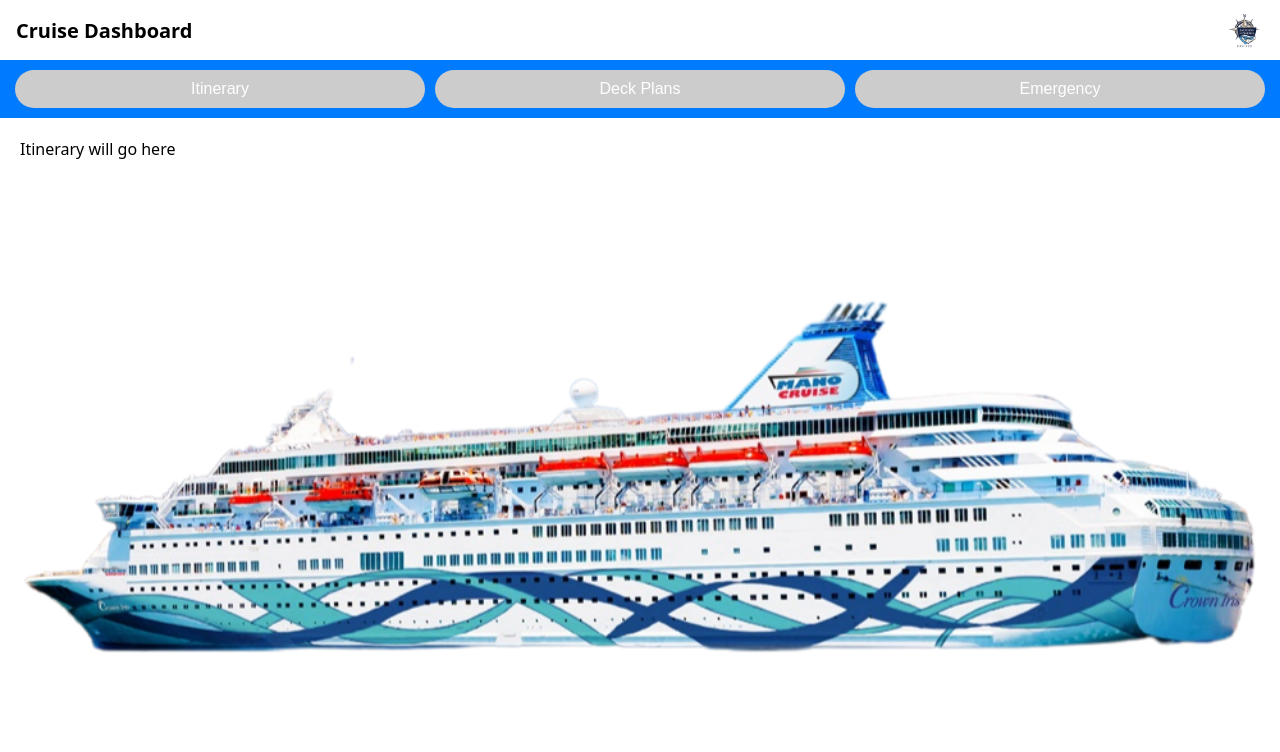
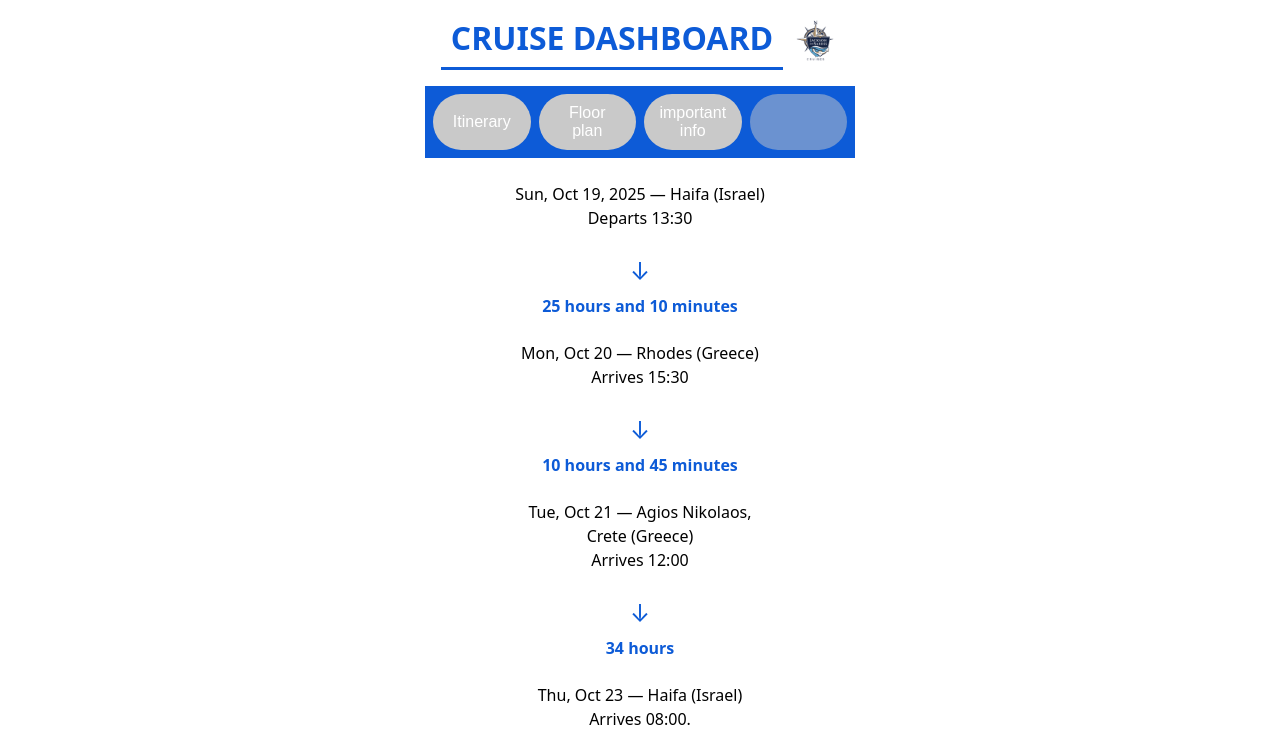
Before and after one commit to Osintsecrets/web, a plain HTML site: page index.html in a window 1280 px wide. Shown: the top 752 px of the page. Drawn offline with Linux system fonts and the light colour scheme.

Commit message:
feat: implement exact mock layout (title+logo, blue pill bar, vertical itinerary, full-width ship); bump SW cache

```diff
--- a/app.js
+++ b/app.js
@@ -1,18 +1,10 @@
 document.addEventListener('DOMContentLoaded', () => {
-  const buttons = document.querySelectorAll('.nav-button');
-  const sections = document.querySelectorAll('.section');
+  const pills = document.querySelectorAll('.nav-button');
 
-  buttons.forEach(button => {
-    button.addEventListener('click', () => {
-      const target = button.getAttribute('data-target');
-
-      sections.forEach(section => {
-        if (section.id === target) {
-          section.classList.add('active');
-        } else {
-          section.classList.remove('active');
-        }
-      });
+  pills.forEach(pill => {
+    pill.addEventListener('click', (event) => {
+      event.preventDefault();
+      // TODO: implement navigation when sections are available
     });
   });
 });
--- a/index.html
+++ b/index.html
@@ -8,23 +8,46 @@
   <link rel="stylesheet" href="styles.css">
 </head>
 <body>
-  <header class="header">
-    <h1>Cruise Dashboard</h1>
-    <img src="assets/images/logo.png" alt="Cruise Logo" class="logo">
-  </header>
-  <nav class="nav-bar">
-    <button class="nav-button" data-target="itinerary">Itinerary</button>
-    <button class="nav-button" data-target="decks">Deck Plans</button>
-    <button class="nav-button" data-target="emergency">Emergency</button>
-  </nav>
-  <main class="main-content">
-    <section id="itinerary" class="section active">Itinerary will go here</section>
-    <section id="decks" class="section">Deck plans will go here</section>
-    <section id="emergency" class="section">Emergency contacts will go here</section>
-  </main>
-  <footer class="footer">
-    <img src="assets/images/ship.png" alt="Ship" class="footer-image">
-  </footer>
+  <div class="container">
+    <header class="header">
+      <h1>CRUISE DASHBOARD</h1>
+      <img src="assets/images/logo.png" alt="Cruise Logo" class="logo">
+    </header>
+    <nav class="nav-bar">
+      <button class="nav-button">Itinerary</button>
+      <button class="nav-button">Floor plan</button>
+      <button class="nav-button">important info</button>
+      <button class="nav-button pill--disabled" aria-disabled="true"></button>
+    </nav>
+    <section id="timeline" class="timeline">
+      <ul class="timeline-list">
+        <li class="event">
+          Sun, Oct 19, 2025 — Haifa (Israel)<br>
+          Departs 13:30
+        </li>
+        <li class="arrow">↓</li>
+        <li class="duration">25 hours and 10 minutes</li>
+        <li class="event">
+          Mon, Oct 20 — Rhodes (Greece)<br>
+          Arrives 15:30
+        </li>
+        <li class="arrow">↓</li>
+        <li class="duration">10 hours and 45 minutes</li>
+        <li class="event">
+          Tue, Oct 21 — Agios Nikolaos,<br>
+          Crete (Greece)<br>
+          Arrives 12:00
+        </li>
+        <li class="arrow">↓</li>
+        <li class="duration">34 hours</li>
+        <li class="event">
+          Thu, Oct 23 — Haifa (Israel)<br>
+          Arrives 08:00.
+        </li>
+      </ul>
+    </section>
+    <img src="assets/images/ship.png" alt="Ship" class="ship-image">
+  </div>
   <script src="app.js"></script>
   <script>
     if ('serviceWorker' in navigator) {
--- a/styles.css
+++ b/styles.css
@@ -1,61 +1,101 @@
 body {
   margin: 0;
+  background-color: #ffffff;
   font-family: system-ui, -apple-system, BlinkMacSystemFont, 'Segoe UI', Roboto, sans-serif;
-  background-color: #ffffff;
+  font-size: 16px;
   color: #000000;
 }
 
+.container {
+  max-width: 430px;
+  margin: 0 auto;
+  padding: 0 16px;
+}
+
 .header {
-  display: flex;
-  justify-content: space-between;
-  align-items: center;
-  padding: 10px 16px;
-  background-color: #ffffff;
+  position: relative;
+  padding: 16px;
+  padding-right: 72px;
+  text-align: center;
 }
 
 .header h1 {
   margin: 0;
-  font-size: 1.25rem;
-  color: #000000;
+  font-size: 2rem;
+  font-weight: 700;
+  color: #0d5bd7;
+  border-bottom: 3px solid currentColor;
+  padding-bottom: 8px;
 }
 
 .logo {
-  height: 40px;
+  position: absolute;
+  top: 16px;
+  right: 16px;
+  height: 48px;
 }
 
 .nav-bar {
   display: flex;
-  justify-content: space-between;
-  background-color: #007bff;
-  padding: 10px;
+  gap: 8px;
+  background-color: #0d5bd7;
+  padding: 8px;
+  overflow-x: auto;
 }
 
 .nav-button {
   flex: 1;
-  margin: 0 5px;
-  padding: 10px;
-  background-color: #cccccc;
+  background-color: #c9c9c9;
   color: #ffffff;
   border: none;
   border-radius: 9999px;
+  padding: 10px 14px;
   font-size: 1rem;
+  text-align: center;
+  min-height: 44px;
 }
 
-.main-content {
-  background-color: #ffffff;
+.nav-button:focus-visible {
+  outline: 2px solid #000000;
+  outline-offset: 2px;
 }
 
-.section {
-  display: none;
-  padding: 20px;
+.pill--disabled {
+  opacity: 0.5;
+  pointer-events: none;
 }
 
-.section.active {
-  display: block;
+.timeline {
+  margin-top: 24px;
 }
 
-.footer-image {
+.timeline-list {
+  list-style: none;
+  padding: 0;
+  margin: 0;
+  text-align: center;
+}
+
+.event {
+  line-height: 1.5;
+  margin-bottom: 24px;
+}
+
+.arrow {
+  font-size: 24px;
+  color: #0d5bd7;
+  margin-bottom: 8px;
+}
+
+.duration {
+  font-weight: 600;
+  color: #0d5bd7;
+  margin-bottom: 24px;
+}
+
+.ship-image {
   width: 100%;
   height: auto;
   display: block;
+  margin-top: 24px;
 }
--- a/sw.js
+++ b/sw.js
@@ -1,4 +1,4 @@
-const CACHE_NAME = 'cruise-dashboard-v3';
+const CACHE_NAME = 'cruise-dashboard-v4';
 const ASSETS_TO_CACHE = [
   './',
   './index.html',
```
Also changed, not shown: manifest.json.
